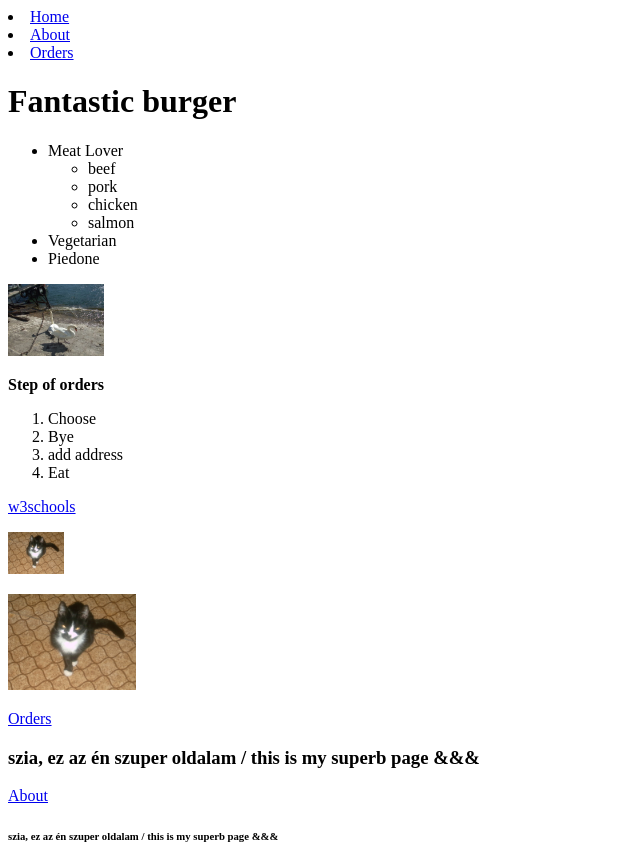
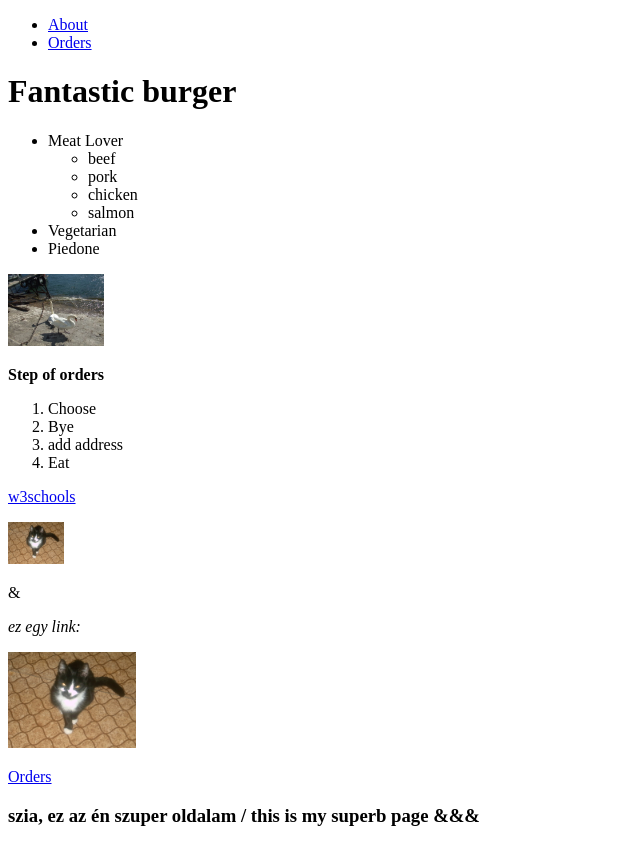
Before and after one commit to JuditBergl/JuditBergl.github.io, a plain HTML site: page index.html in a window 1280 px wide. Shown: the top 845 px of the page, without its empty margins (0-640 px from the left). Drawn offline with Linux system fonts and the light colour scheme.

Commit message:
Init page.

```diff
--- a/index.html
+++ b/index.html
@@ -8,17 +8,15 @@
     <title>Burgerező</title>
 </head>
 
-<body>
-    <li>
-        <a href="/">Home</a>
-    </li>
+</body>
+    <ul>
         <li>
             <a href="/about.html">About</a>
         </li>
         <li>
             <a href="/pages/orders.html">Orders</a>
         </li>
-
+    </ul>
 
     <h1>Fantastic burger</h1>
     <ul>
@@ -44,14 +42,17 @@
     <a target="_blank" href="https://www.w3schools.com/html/default.asp">w3schools</a>
     <p></p>
     <img width="56" src="/img/Moszeszita.JPG" alt="Cicusom">
-    <p></p>
+    <p>&</p>
+    <p>
+        <i>ez egy link: </i>
+    </p>
     <a target="_blank" href="https://hu.wikipedia.org/wiki/Macska">
         <img width="128" src="/img/Moszeszita.JPG" alt="Cicusom">
         <p></p>
     </a>
     <a href="/pages/orders.html">Orders</a>
     <h3>szia, ez az én szuper oldalam / this is my superb page &&&</h3>
-    <a href="/about.html">About</a>
+
     <h6>szia, ez az én szuper oldalam / this is my superb page &&&</h6>
     <p>
         this is a paragraph
```
Lines whose indentation alone changed are shown as unchanged.
